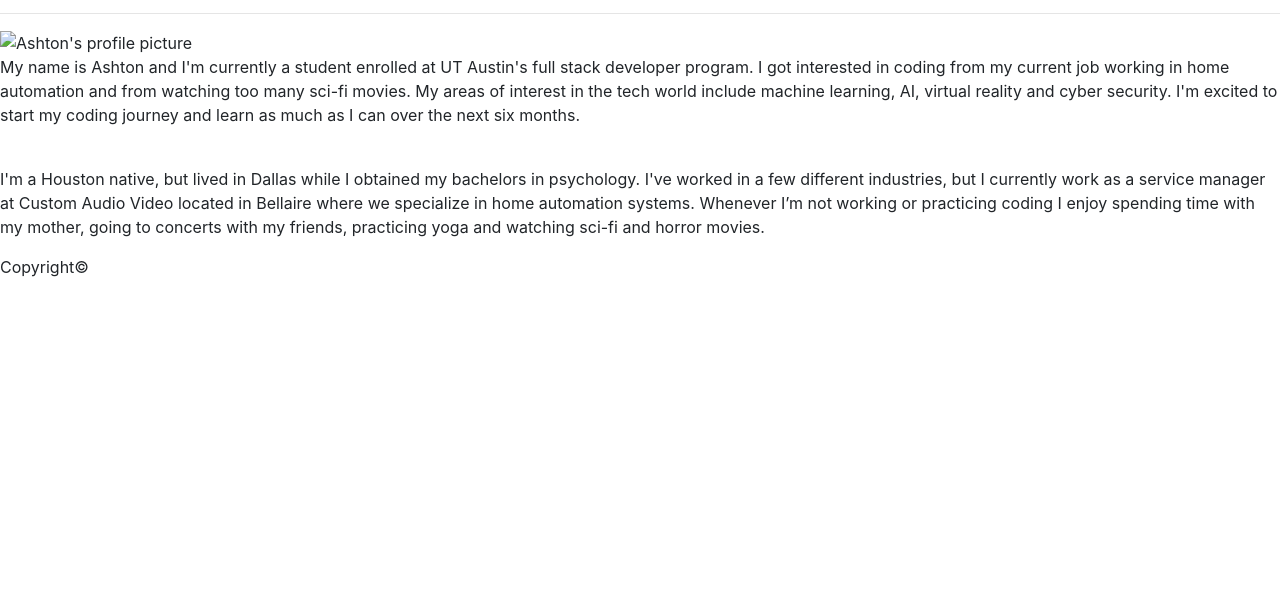
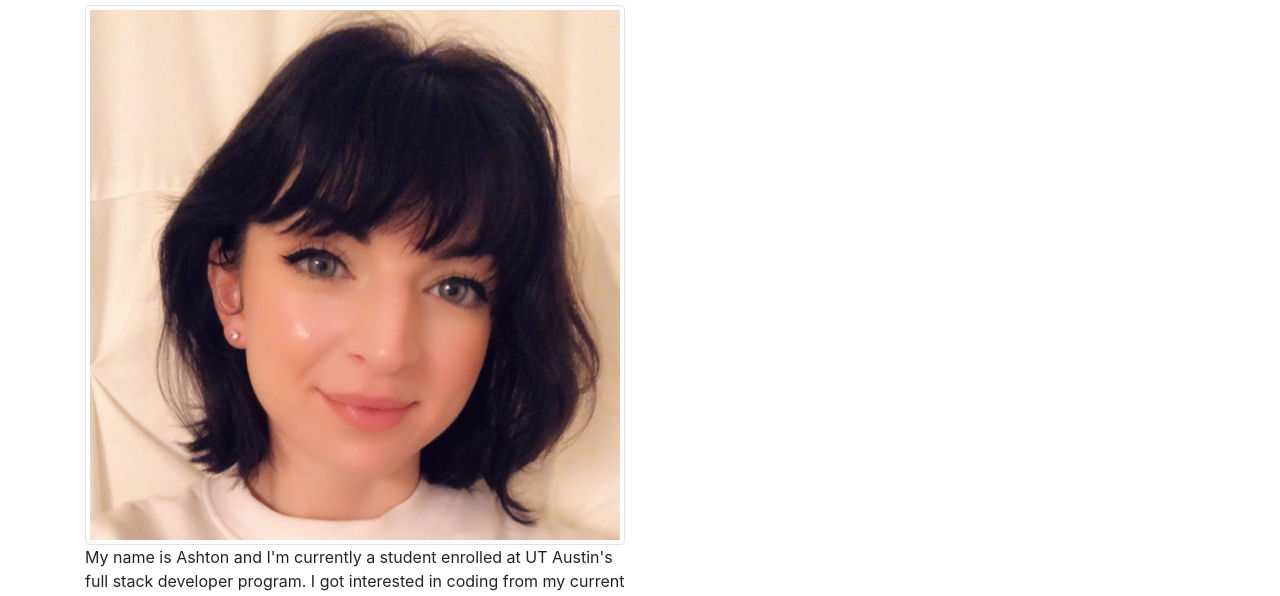
Before and after one commit to aw-exe/Bootstrap-Portfolio, a plain HTML site: page index.html in a window 1280 px wide. Shown: the part 201-797 px from the top of the page. Drawn offline with nearby package versions, Linux system fonts and the light colour scheme.

Commit message:
added profile photo and container for the first row in index.html page.

```diff
--- a/index.html
+++ b/index.html
@@ -41,14 +41,19 @@
 
 <br>
 
-    <div class="section">
-        <h3>About Me</h3>
-        <hr>
-        <img id="bio-image" src="./assets/images/profilepicture.JPG"  alt="Ashton's profile picture">
-        <p>My name is Ashton and I'm currently a student enrolled at UT Austin's full stack developer program. I got interested in coding from my current job working in home automation and from watching too many sci-fi movies. My areas of interest in the tech world include machine learning, AI, virtual reality and cyber security. I'm excited to start my coding journey and learn as much as I can over the next six months.</p>
-        <br>
-        <p>I'm a Houston native, but lived in Dallas while I obtained my bachelors in psychology. I've worked in a few different industries, but I currently work as a service manager at Custom Audio Video located in Bellaire where we specialize in home automation systems. Whenever I’m not working or practicing coding I enjoy spending time with my mother, going to concerts with my friends, practicing yoga and watching sci-fi and horror movies.</p>
-    </div>
+    <h3>About Me</h3>
+
+        <div class="container">
+            <div class="row">
+                <div class="col-md-6 col-sm-6">
+                    <img src="./images/profilepicture.jpg" alt="Ashton's profile picture" class="img-thumbnail">
+                    <p>My name is Ashton and I'm currently a student enrolled at UT Austin's full stack developer program. I got interested in coding from my current job working in home automation and from watching too many sci-fi movies. My areas of interest in the tech world include machine learning, AI, virtual reality and cyber security. I'm excited to start my coding journey and learn as much as I can over the next six months.</p>
+                    <br>
+                    <p>I'm a Houston native, but lived in Dallas while I obtained my bachelors in psychology. I've worked in a few different industries, but I currently work as a service manager at Custom Audio Video located in Bellaire where we specialize in home automation systems. Whenever I’m not working or practicing coding I enjoy spending time with my mother, going to concerts with my friends, practicing yoga and watching sci-fi and horror movies.</p>
+
+                </div>
+            </div>
+        </div>
 
 
     <footer>
```
Also changed, not shown: images/hangman.jpg (added), images/profilepicture.jpg (added), images/rockpaperscissors.jpg (added), images/rpg.jpg (added), images/trivia.jpg (added), images/widget.jpg (added).
